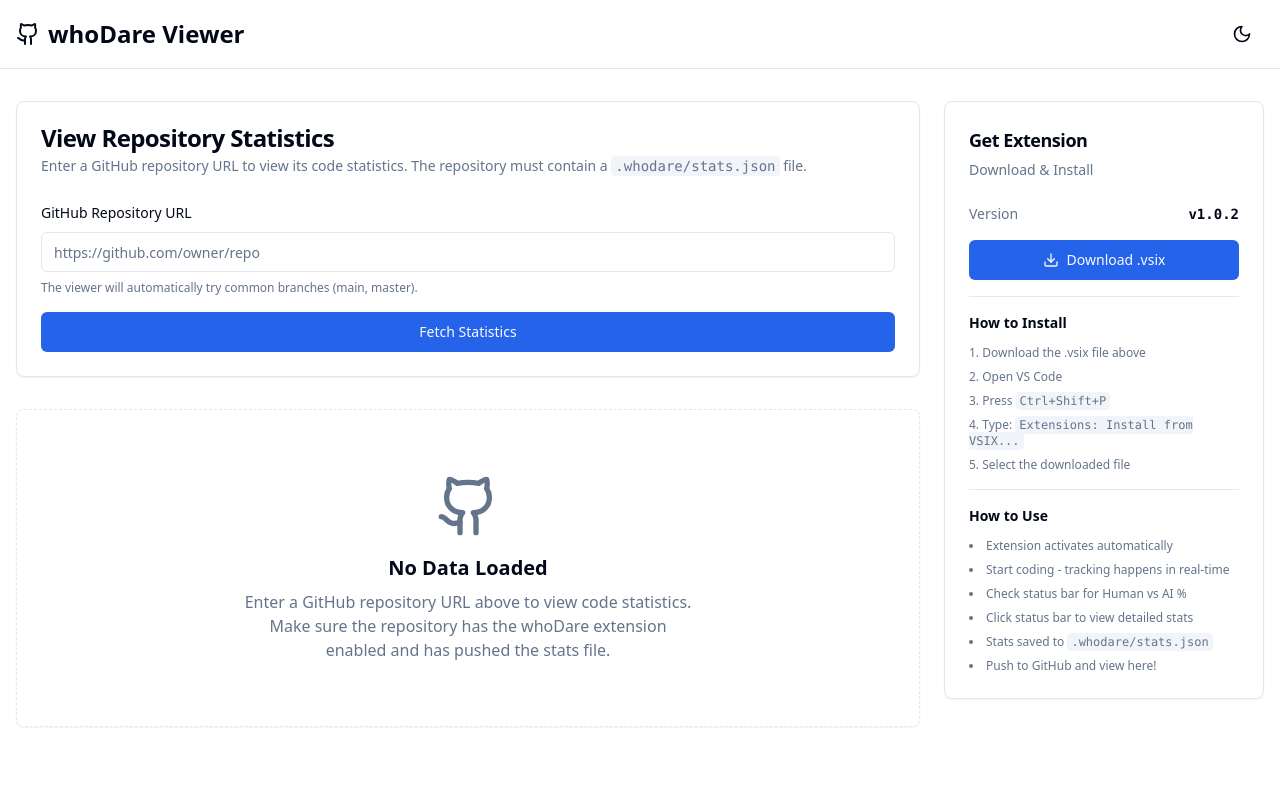
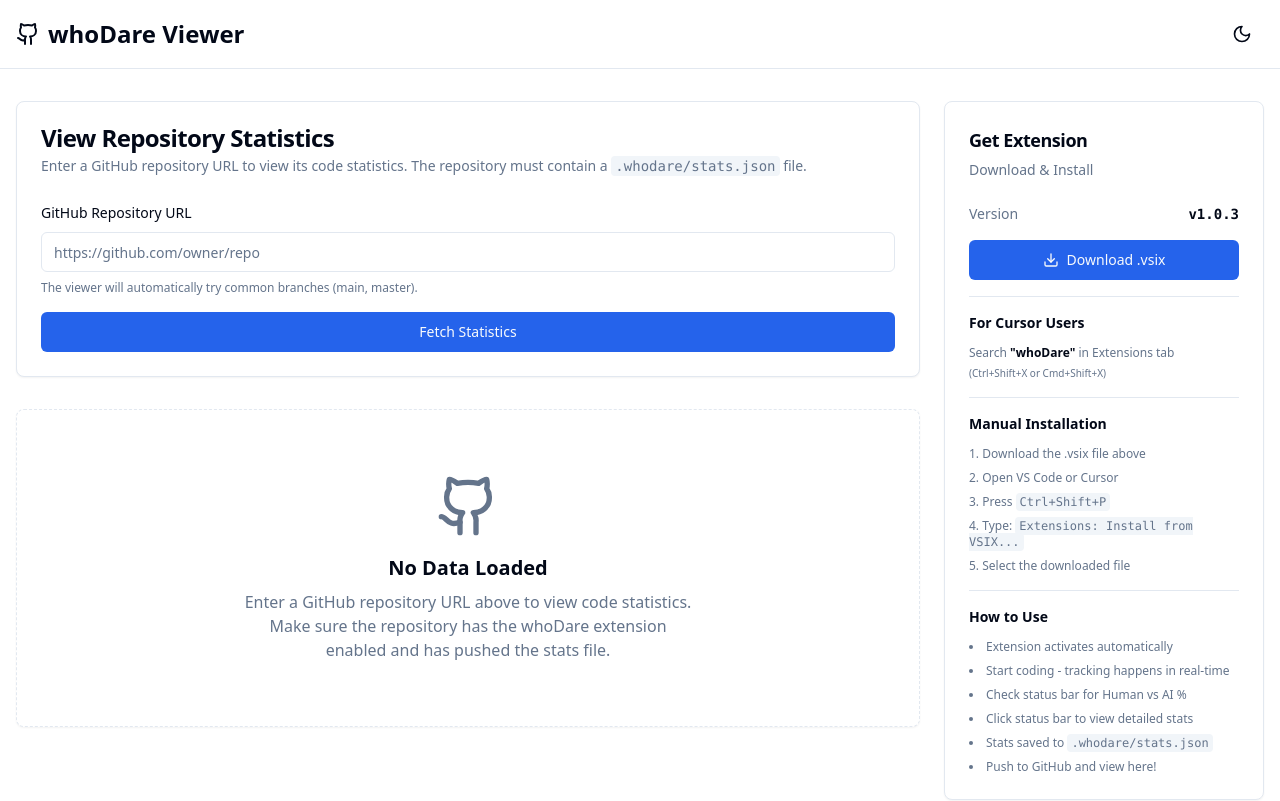
Before and after one commit to TheSecondChance/WhoDare_extension, a React (Vite) app in the folder web-viewer/: page / in a window 1280 px wide. Shown: the top 801 px of the page. Built offline with nearby package versions, Linux system fonts and the light colour scheme.

Commit message:
Update version in package.json from 1.0.2 to 1.0.3 and modify App component to reflect the new version. Enhance download section with updated installation instructions for Cursor users.

```diff
--- a/package.json
+++ b/package.json
@@ -2,7 +2,7 @@
   "name": "whodare",
   "displayName": "whoDare",
   "description": "Tracks human vs AI code contributions in real-time",
-  "version": "1.0.2",
+  "version": "1.0.3",
   "icon": "whoDare.jpg",
   "publisher": "TheSecondChance",
   "author": {
--- a/web-viewer/src/App.tsx
+++ b/web-viewer/src/App.tsx
@@ -196,24 +196,34 @@
               <CardContent className="space-y-4">
                 <div className="flex items-center justify-between text-sm">
                   <span className="text-muted-foreground">Version</span>
-                  <span className="font-mono font-semibold">v1.0.2</span>
+                  <span className="font-mono font-semibold">v1.0.3</span>
                 </div>
-                <Button className="w-full" asChild>
                 <a
-                    href="/whodare-1.0.1.vsix"
+                  href="/whodare-1.0.3.vsix"
                   download
-                    className="flex items-center justify-center"
+                  className="inline-flex items-center justify-center w-full h-10 px-4 py-2 rounded-md text-sm font-medium bg-primary text-primary-foreground hover:bg-primary/90 transition-colors"
                 >
                   <Download className="mr-2 h-4 w-4" />
                   Download .vsix
                 </a>
-                </Button>
 
                 <div className="border-t pt-4 space-y-3">
-                  <h4 className="text-sm font-semibold">How to Install</h4>
+                  <h4 className="text-sm font-semibold">For Cursor Users</h4>
+                  <div className="text-xs text-muted-foreground space-y-1">
+                    <p>
+                      Search{" "}
+                      <strong className="text-foreground">"whoDare"</strong> in
+                      Extensions tab
+                    </p>
+                    <p className="text-[10px]">(Ctrl+Shift+X or Cmd+Shift+X)</p>
+                  </div>
+                </div>
+
+                <div className="border-t pt-4 space-y-3">
+                  <h4 className="text-sm font-semibold">Manual Installation</h4>
                   <ol className="text-xs text-muted-foreground space-y-2 list-decimal list-inside">
                     <li>Download the .vsix file above</li>
-                    <li>Open VS Code</li>
+                    <li>Open VS Code or Cursor</li>
                     <li>
                       Press{" "}
                       <kbd className="px-1 py-0.5 bg-muted rounded text-xs">
```
Also changed, not shown: 1 other file (tests, documents, lock files or other folders). Lines whose indentation alone changed are shown as unchanged.
